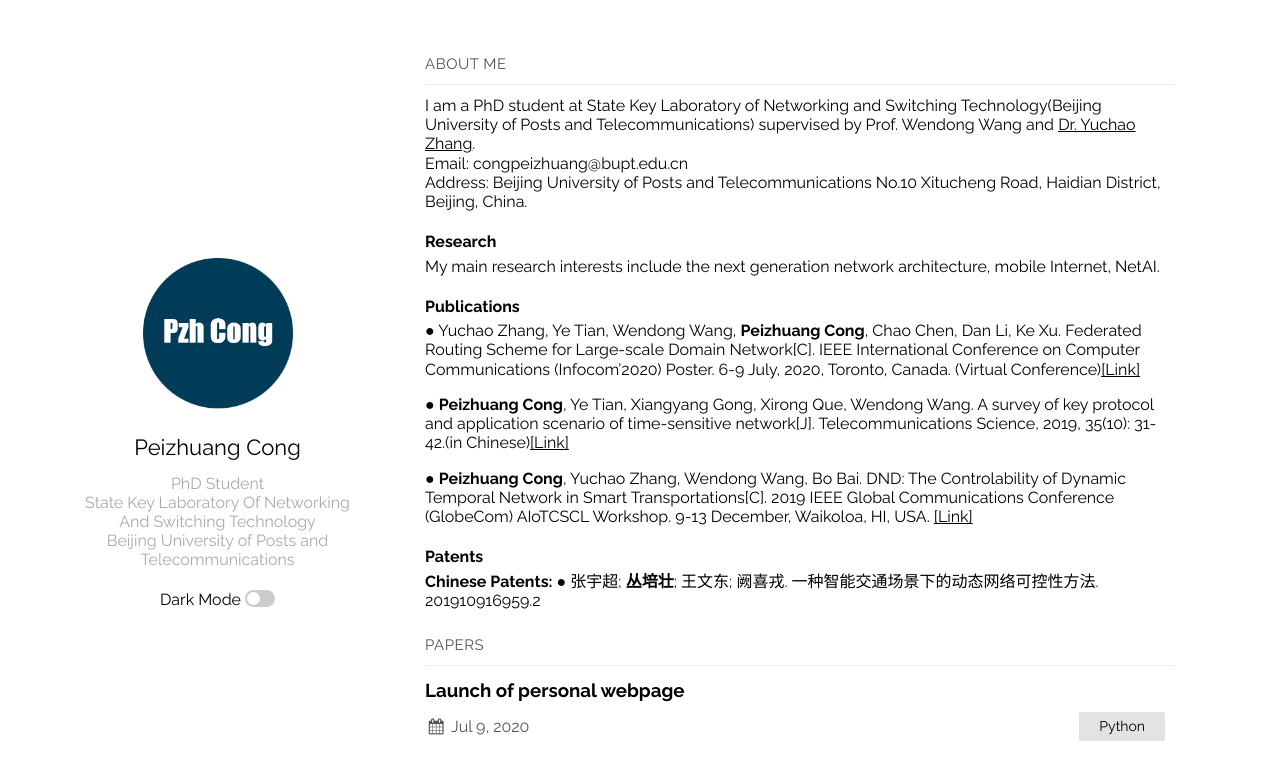
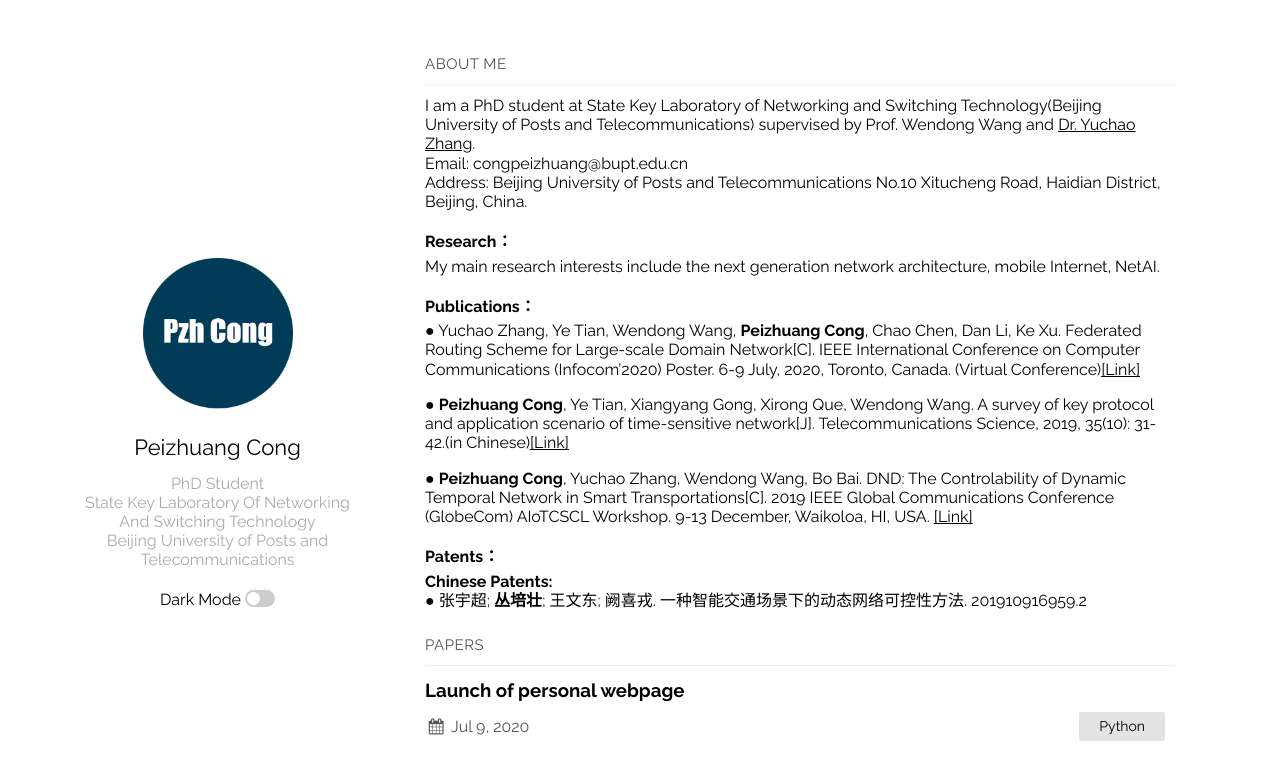
Before and after one commit to congpeizhuang/congpeizhuang.github.io, a Jekyll site: the page built from index.md, in a window 1280 px wide. Shown: the top 780 px of the page. Built offline with Jekyll 4.4.1, drawn with Linux system fonts in a browser that asks for light colours.

```diff
--- a/index.md
+++ b/index.md
@@ -5,16 +5,16 @@ I am a PhD student at State Key Laboratory of Networking and Switching Technolog
 Email: congpeizhuang@bupt.edu.cn
 Address: Beijing University of Posts and Telecommunications No.10 Xitucheng Road, Haidian District, Beijing, China.
 
-#### Research
+#### Research：
 My main research interests include the next generation network architecture, mobile Internet, NetAI.
 
-#### Publications
+#### Publications：
 ● Yuchao Zhang, Ye Tian, Wendong Wang, **Peizhuang Cong**, Chao Chen, Dan Li, Ke Xu. Federated Routing Scheme for Large-scale Domain Network[C]. IEEE International Conference on Computer Communications (Infocom'2020) Poster. 6-9 July, 2020, Toronto, Canada. (Virtual Conference)[[Link]](https://ieeexplore.ieee.org/abstract/document/9162750)
 
 ● **Peizhuang Cong**, Ye Tian, Xiangyang Gong, Xirong Que, Wendong Wang. A survey of key protocol and application scenario of time-sensitive network[J]. Telecommunications Science, 2019, 35(10): 31-42.(in Chinese)[[Link]](http://www.infocomm-journal.com/dxkx/CN/10.11959/j.issn.1000-0801.2019227)
 
 ● **Peizhuang Cong**, Yuchao Zhang, Wendong Wang, Bo Bai. DND: The Controlability of Dynamic Temporal Network in Smart Transportations[C]. 2019 IEEE Global Communications Conference (GlobeCom) AIoTCSCL Workshop. 9-13 December, Waikoloa, HI, USA. [[Link]](https://ieeexplore.ieee.org/abstract/document/9024562)
 
-#### Patents
+#### Patents：
 **Chinese Patents:**
 ● 张宇超; **丛培壮**; 王文东; 阙喜戎. 一种智能交通场景下的动态网络可控性方法. 201910916959.2
```
